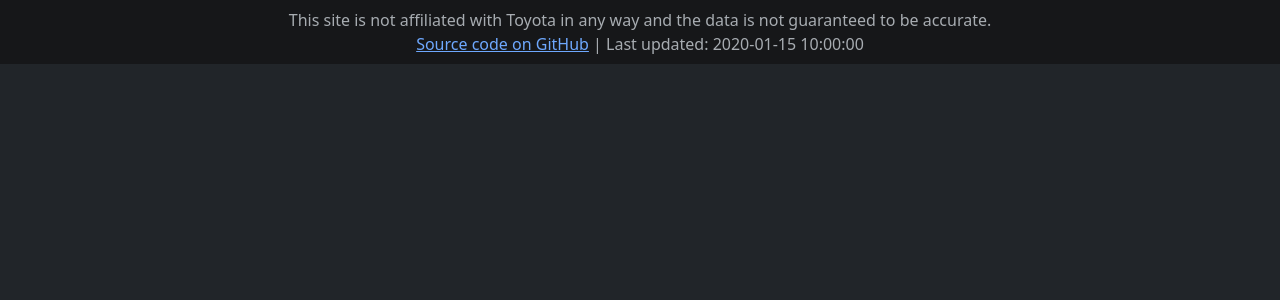
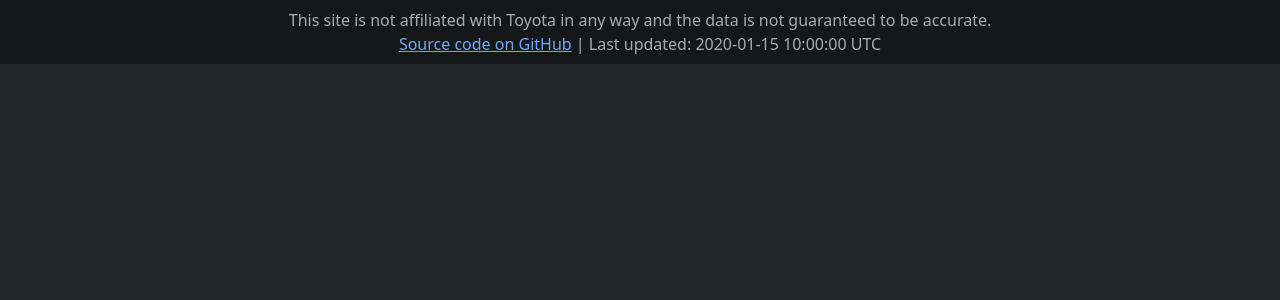
Before and after one commit to major/toyota-inventory, a Python web app: template toyota_inventory/templates/base.html in a window 1280 px wide. Shown: the part 56-356 px from the top of the page. Run offline with Jinja, Linux system fonts and the light colour scheme; the template is opened without the code that fills it: most values are stand-ins (such as "Sample title", 1, 10 or a date in 2020); some libraries are stand-ins or nearby versions.

Commit message:
Mark timestamp as UTC

```diff
--- a/toyota_inventory/templates/base.html
+++ b/toyota_inventory/templates/base.html
@@ -92,7 +92,7 @@
                 This site is not affiliated with Toyota in any way and the data is not
                 guaranteed to be accurate.<br />
                 <a href="https://github.com/major/toyota-inventory">Source code on GitHub</a> |
-                Last updated: {{ now }}
+                Last updated: {{ now }} UTC
             </div>
         </div>
     </div>
```
